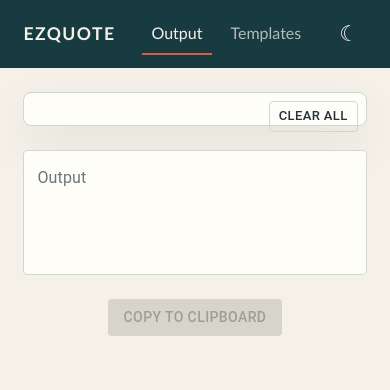
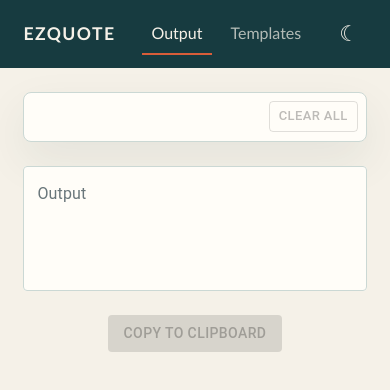
Before and after one commit to sterance/EzQuote, a React (Vite) app: page /output in a window 390 px wide. Shown: the top 390 px of the page. Built offline with nearby package versions, Linux system fonts and the light colour scheme.

Commit message:
a few ui tweaks, mainly sticky nav bar

```diff
--- a/src/App.css
+++ b/src/App.css
@@ -43,6 +43,9 @@
   justify-content: space-between;
   min-height: 68px;
   padding: 0 clamp(20px, 6vw, 88px);
+  position: sticky;
+  top: 0;
+  z-index: 100;
 }
 
 .brand-mark {
@@ -161,6 +164,10 @@ h1 {
   text-transform: none;
 }
 
+.button-sections .MuiButton-root.clear-all-btn {
+  text-transform: uppercase;
+}
+
 .button-sections .MuiButton-root:hover {
   background: var(--surface-muted);
   border-color: var(--accent);
@@ -211,10 +218,11 @@ h1 {
   opacity: 1;
 }
 
-@media (max-width: 560px) {
-  .button-sections {
-    padding: 16px;
-  }
+.app-shell[data-theme="dark"] .main-content .copy-clipboard-btn:disabled {
+  opacity: 0.55;
+  color: var(--text-muted);
+  border-color: var(--border);
+  background-color: var(--surface);
 }
 
 .main-content .MuiPaper-root.tmpl-card {
--- a/src/App.tsx
+++ b/src/App.tsx
@@ -1,7 +1,7 @@
 import "./App.css";
 import { Box, IconButton } from "@mui/material";
 import { useState } from "react";
-import { NavLink, Route, Routes } from "react-router-dom";
+import { NavLink, Navigate, Route, Routes } from "react-router-dom";
 import Output from "./pages/Output";
 import { Templates } from "./pages/Templates";
 
@@ -46,11 +46,11 @@ function App() {
       </Box>
 
       <Box component="main" className="main-content">
-        <Routes>
-          <Route path="/output" element={<Output />} />
-          <Route path="/templates" element={<Templates />} />
-          <Route path="*" element={<Output />} />
-        </Routes>
+<Routes>
+           <Route path="/output" element={<Output />} />
+           <Route path="/templates" element={<Templates />} />
+           <Route path="*" element={<Navigate to="/output" replace />} />
+         </Routes>
       </Box>
     </Box>
   );
--- a/src/pages/Output.tsx
+++ b/src/pages/Output.tsx
@@ -107,6 +107,14 @@ export default function Output() {
       .join("\n\n");
   }, [selections, enabledGroups, groups, textFills]);
 
+  const hasDataToClear = useMemo(() => {
+    return (
+      Object.keys(selections).length > 0 ||
+      Object.keys(enabledGroups).length > 0 ||
+      Object.keys(textFills).length > 0
+    );
+  }, [selections, enabledGroups, textFills]);
+
   const [snackbar, setSnackbar] = useState<{
     open: boolean;
     message: string;
@@ -159,9 +167,11 @@ export default function Output() {
           color="error"
           size="small"
           onClick={() => setClearConfirmOpen(true)}
+          disabled={!hasDataToClear}
+          className="clear-all-btn"
           sx={{ position: "absolute", top: 8, right: 8, zIndex: 1 }}
         >
-          CLEAR ALL
+          Clear All
         </Button>
         {groups.map((group) =>
           group.options.length === 0 ? (
@@ -195,6 +205,7 @@ export default function Output() {
       <Textbox label="Output" placeholder="" value={output} />
       <Box sx={{ display: "flex", justifyContent: "center" }}>
         <Button
+          className="copy-clipboard-btn"
           variant="contained"
           color="primary"
           onClick={handleCopy}
```
